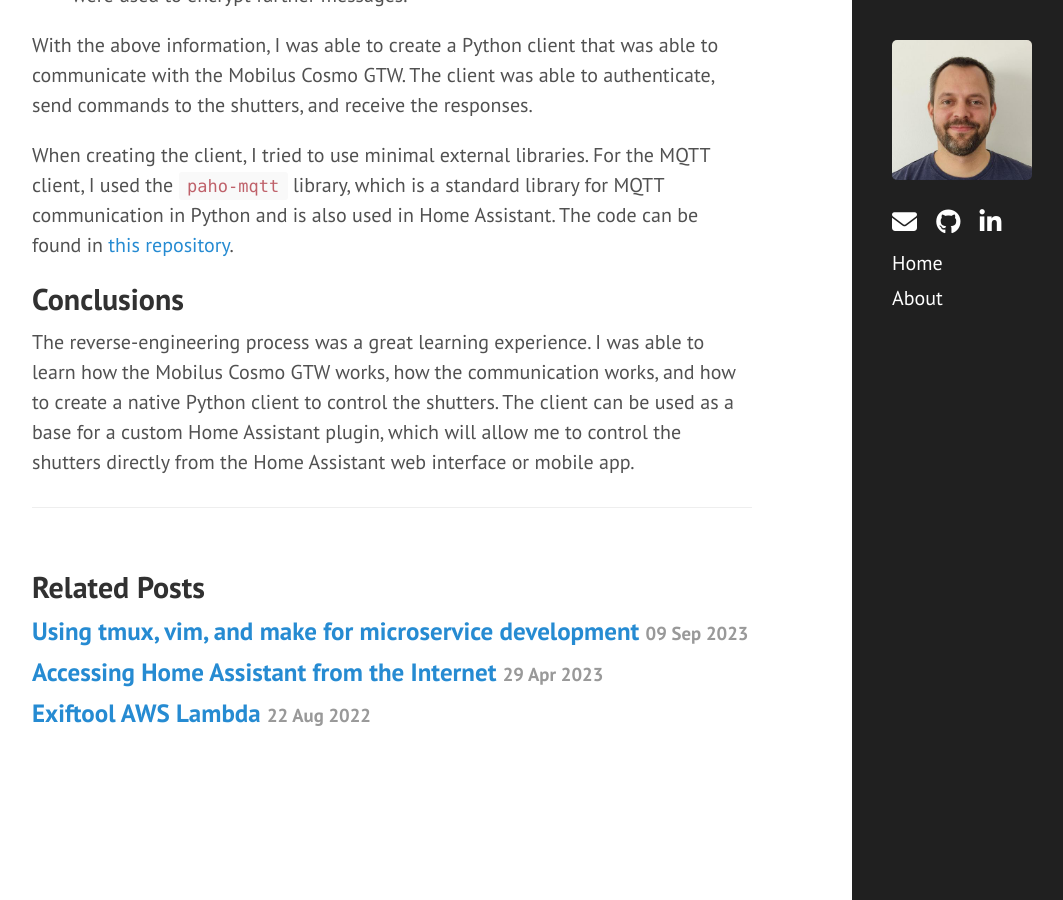
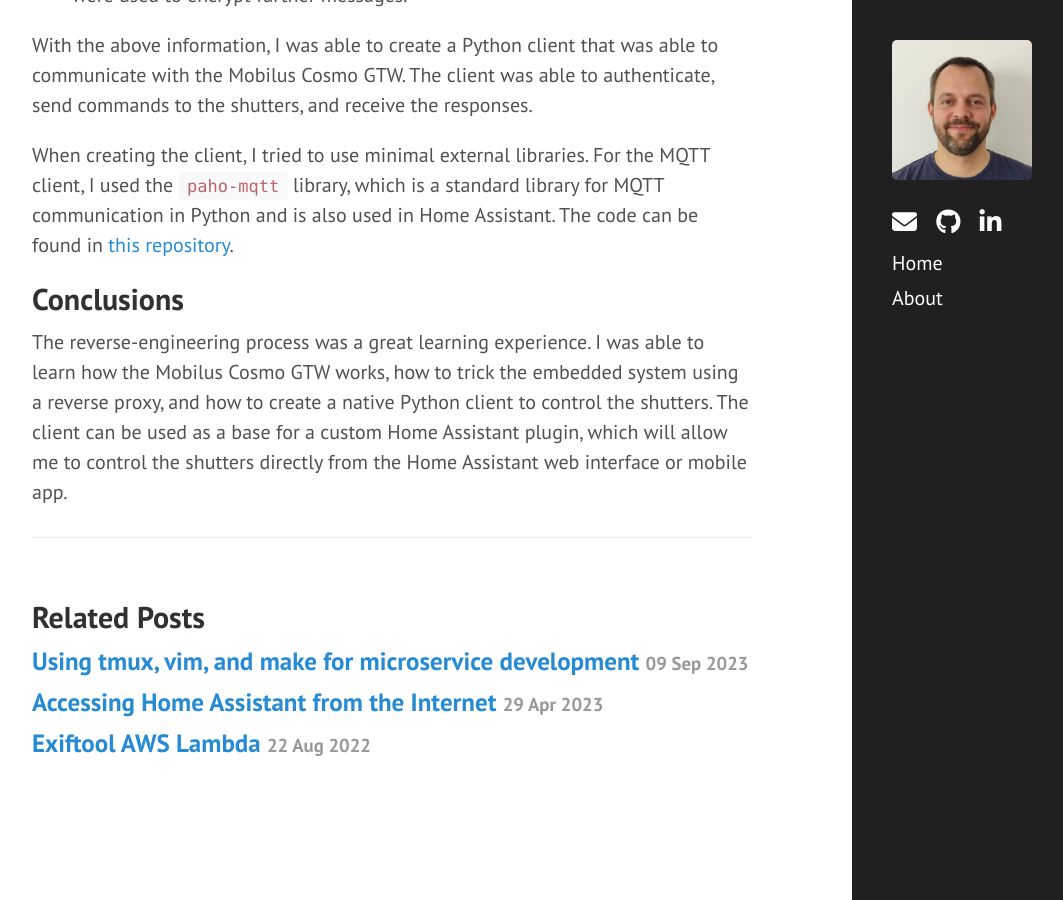
Before and after one commit to CodeGyver/codegyver.github.io, a Jekyll site: the page built from _posts/2024-09-22-mobilus-cosmo-gtw-reverse-engineering-a-radio-shutter-device.md, in a window 1280 px wide and 900 px high, scrolled down 6037 px. Shown: the whole window, without its empty margins (68-1131 px from the left). Built offline with Jekyll 4.4.1, drawn with Linux system fonts in a browser that asks for light colours; Markdown is read by kramdown in place of the engine named in the settings.

Commit message:
Update gems. Revise mobilus post

```diff
--- a/_posts/2024-09-22-mobilus-cosmo-gtw-reverse-engineering-a-radio-shutter-device.md
+++ b/_posts/2024-09-22-mobilus-cosmo-gtw-reverse-engineering-a-radio-shutter-device.md
@@ -173,4 +173,4 @@
 
 ## Conclusions
 
-The reverse-engineering process was a great learning experience. I was able to learn how the Mobilus Cosmo GTW works, how the communication works, and how to create a native Python client to control the shutters. The client can be used as a base for a custom Home Assistant plugin, which will allow me to control the shutters directly from the Home Assistant web interface or mobile app.
+The reverse-engineering process was a great learning experience. I was able to learn how the Mobilus Cosmo GTW works, how to trick the embedded system using a reverse proxy, and how to create a native Python client to control the shutters. The client can be used as a base for a custom Home Assistant plugin, which will allow me to control the shutters directly from the Home Assistant web interface or mobile app.
```
Also changed, not shown: Gemfile.lock.
